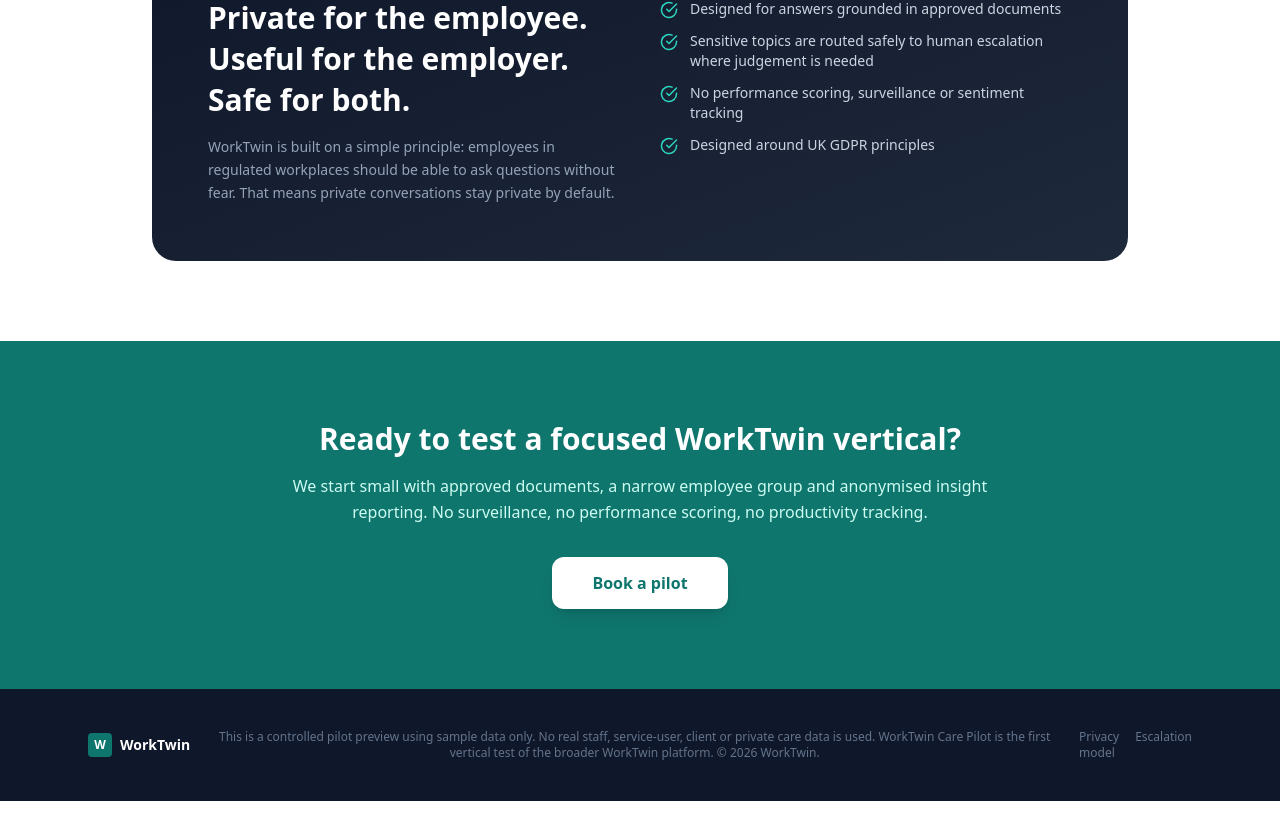
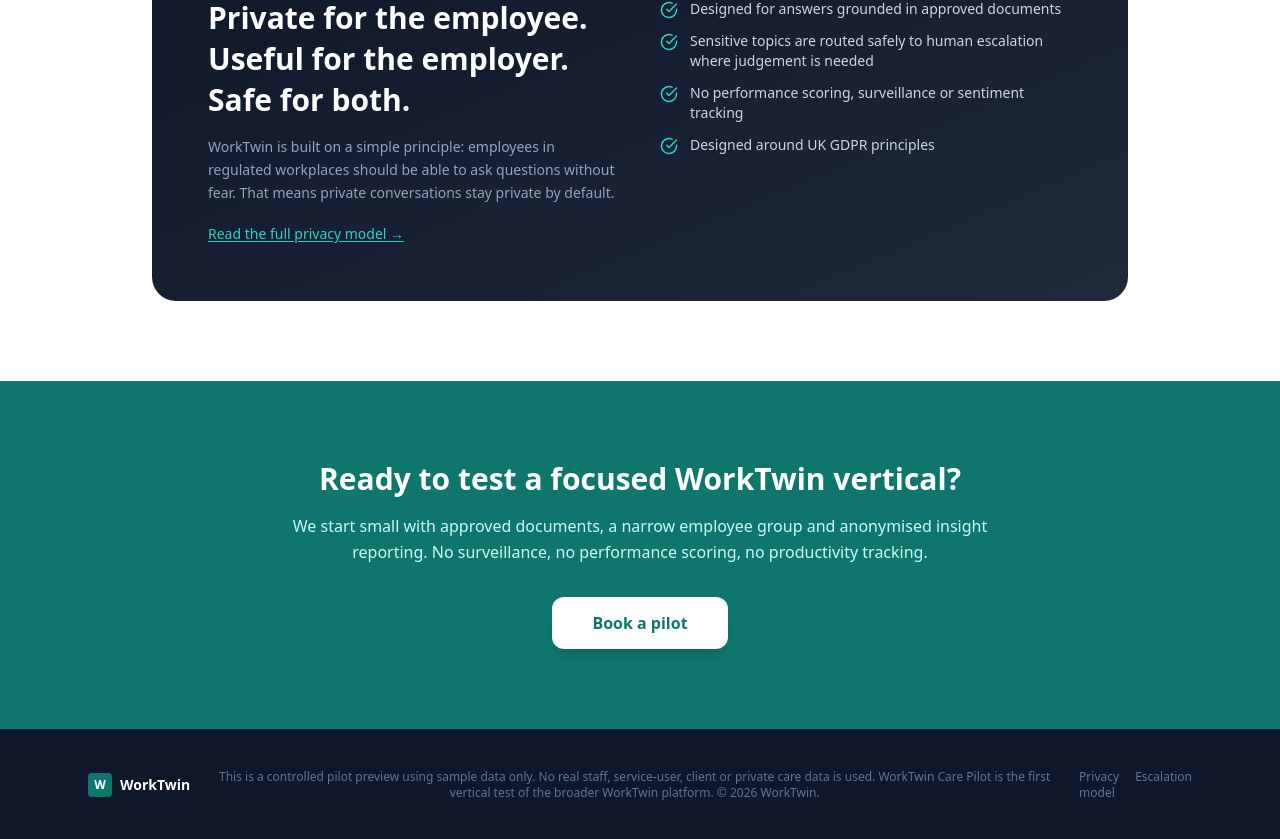
Before and after one commit to inaambasit/worktwin-care-pilot, a Next.js app in the folder frontend/: page / in a window 1280 px wide. Shown: the part 2229-3068 px from the top of the page. Before the commit the page ends 3030 px from the top, so only its background shows below. Built offline with nearby package versions, Linux system fonts and the light colour scheme.

Commit message:
Add privacy model links across staff journey

```diff
--- a/frontend/app/book-pilot/page.tsx
+++ b/frontend/app/book-pilot/page.tsx
@@ -130,6 +130,10 @@
           <Link href="/" className="text-teal-700 hover:text-teal-800 font-medium underline underline-offset-2">
             Return to the pilot overview
           </Link>
+          {' · '}
+          <Link href="/privacy-model" className="hover:text-slate-700 underline underline-offset-2">
+            Privacy model
+          </Link>
         </p>
       </main>
     </div>
--- a/frontend/app/book-pilot/sent/page.tsx
+++ b/frontend/app/book-pilot/sent/page.tsx
@@ -51,6 +51,11 @@
           >
             Back to the pilot overview
           </Link>
+          <p className="mt-4 text-xs text-slate-500">
+            <Link href="/privacy-model" className="hover:text-slate-700 underline underline-offset-2">
+              Privacy model
+            </Link>
+          </p>
         </div>
       </div>
     </div>
--- a/frontend/app/page.tsx
+++ b/frontend/app/page.tsx
@@ -263,6 +263,11 @@
                 WorkTwin is built on a simple principle: employees in regulated workplaces should be
                 able to ask questions without fear. That means private conversations stay private by default.
               </p>
+              <p className="mt-4">
+                <Link href="/privacy-model" className="text-sm text-teal-400 hover:text-teal-300 underline underline-offset-2">
+                  Read the full privacy model →
+                </Link>
+              </p>
             </div>
             <div className="md:w-1/2 space-y-3">
               {trustItems.map((item) => (
--- a/frontend/components/AppLayout.tsx
+++ b/frontend/components/AppLayout.tsx
@@ -273,6 +273,13 @@
         <main className="flex-1 overflow-auto p-4 md:p-6">
           {children}
         </main>
+
+        {/* Subtle privacy footer */}
+        <div className="shrink-0 px-4 md:px-6 py-2 border-t border-slate-100 text-right">
+          <Link href="/privacy-model" className="text-xs text-slate-400 hover:text-slate-600 transition-colors">
+            Privacy model
+          </Link>
+        </div>
       </div>
     </div>
   )
```
Also changed, not shown: 1 other file (tests, documents, lock files or other folders).
